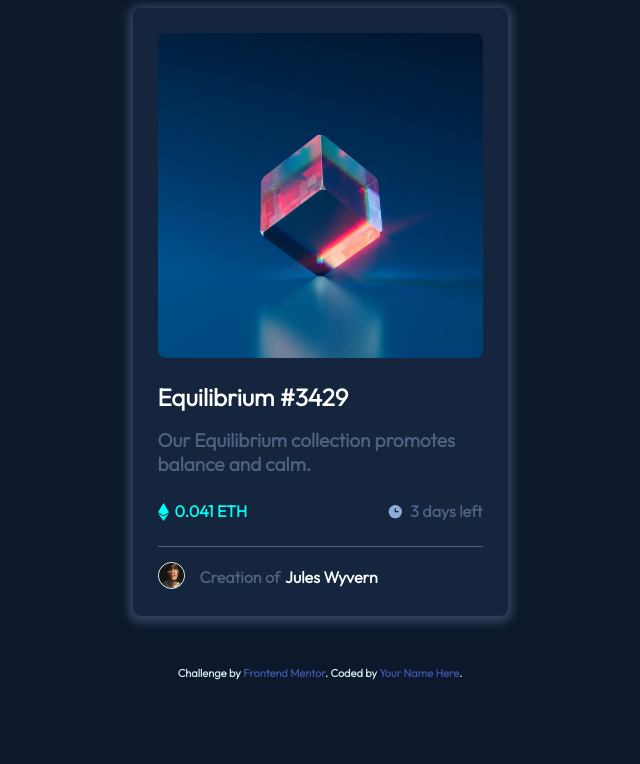
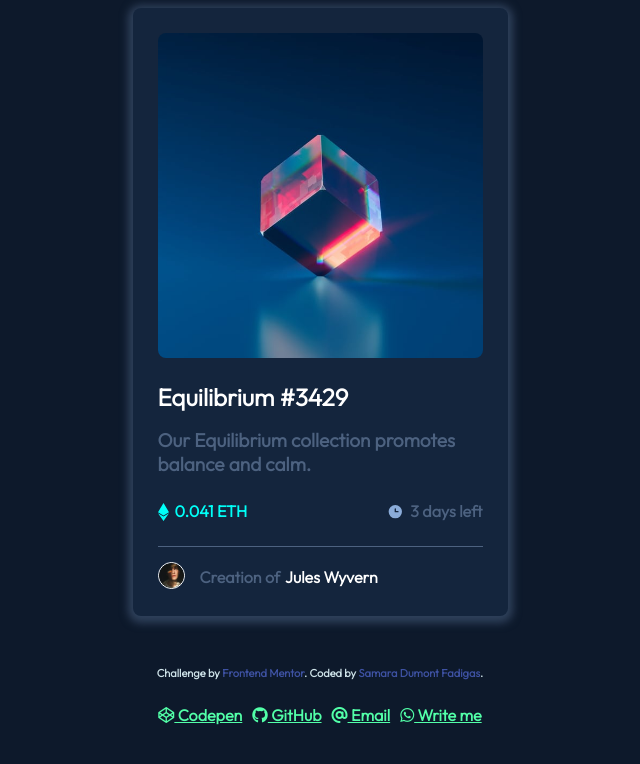
Before and after one commit to sdfadigas/sdfadigas.github.io, a plain HTML site: page nft-preview-card-component-main/index.html in a window 1280 px wide. Shown: the whole page, without its empty margins (320-960 px from the left). Drawn offline with Linux system fonts and the light colour scheme.

Commit message:
Update index.html

```diff
--- a/nft-preview-card-component-main/index.html
+++ b/nft-preview-card-component-main/index.html
@@ -46,8 +46,18 @@
 
 
     <div class="attribution">
-      Challenge by <a href="https://www.frontendmentor.io?ref=challenge" target="_blank">Frontend Mentor</a>.
-      Coded by <a href="#">Your Name Here</a>.
+      Challenge by <a href="https://www.frontendmentor.io/challenges/nft-preview-card-component-SbdUL_w0U" target="_blank">Frontend Mentor</a>.
+      Coded by <a href="samara.dev.br">Samara Dumont Fadigas</a>.
+    </div>
+    <div class="contact-links">
+      <a href="https://codepen.io/sdfadigas" target="_blank" class="btn contact-details">
+        <i class="fa-brands fa-codepen"></i> Codepen</a>
+      <a id="profile-link" href="https://github.com/sdfadigas" target="_blank" class="btn contact-details"><i
+          class="fab fa-github"></i> GitHub</a>
+
+      <a href="mailto:sdfadigas@gmail.com" class="btn contact-details"><i class="fas fa-at"></i> Email</a>
+      <a href="https://wa.me/5548991077107" class="btn contact-details"><i class="fa-brands fa-whatsapp"></i> Write
+        me</a>
     </div>
   </div>
 </body>
```
